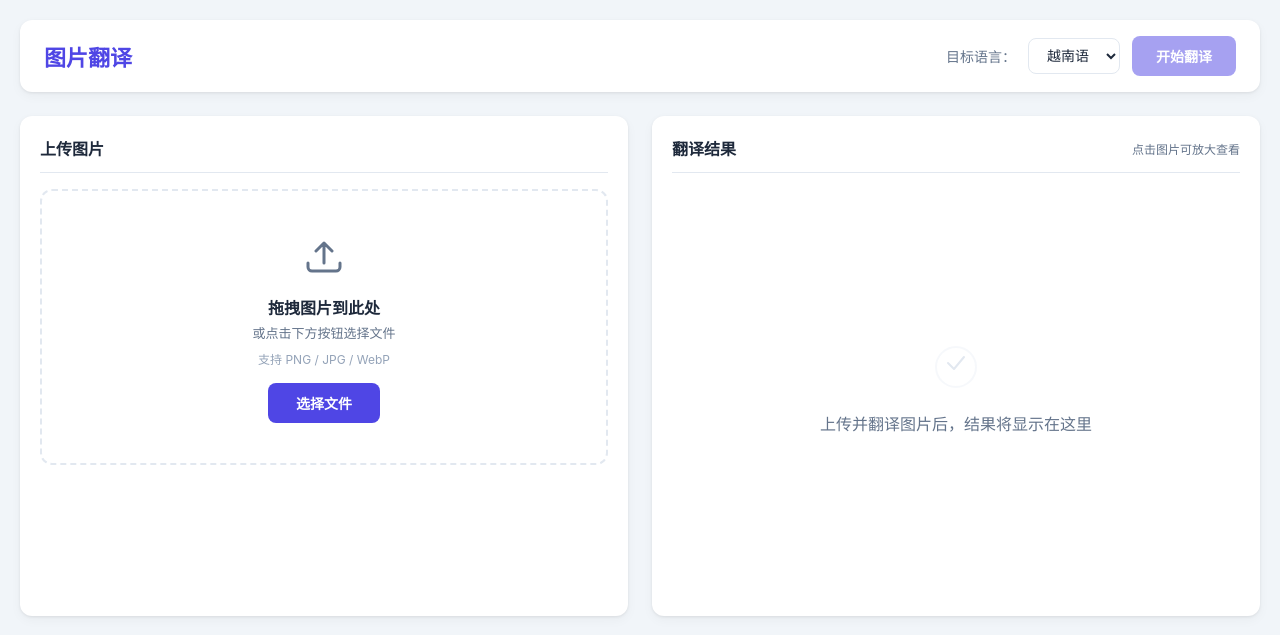
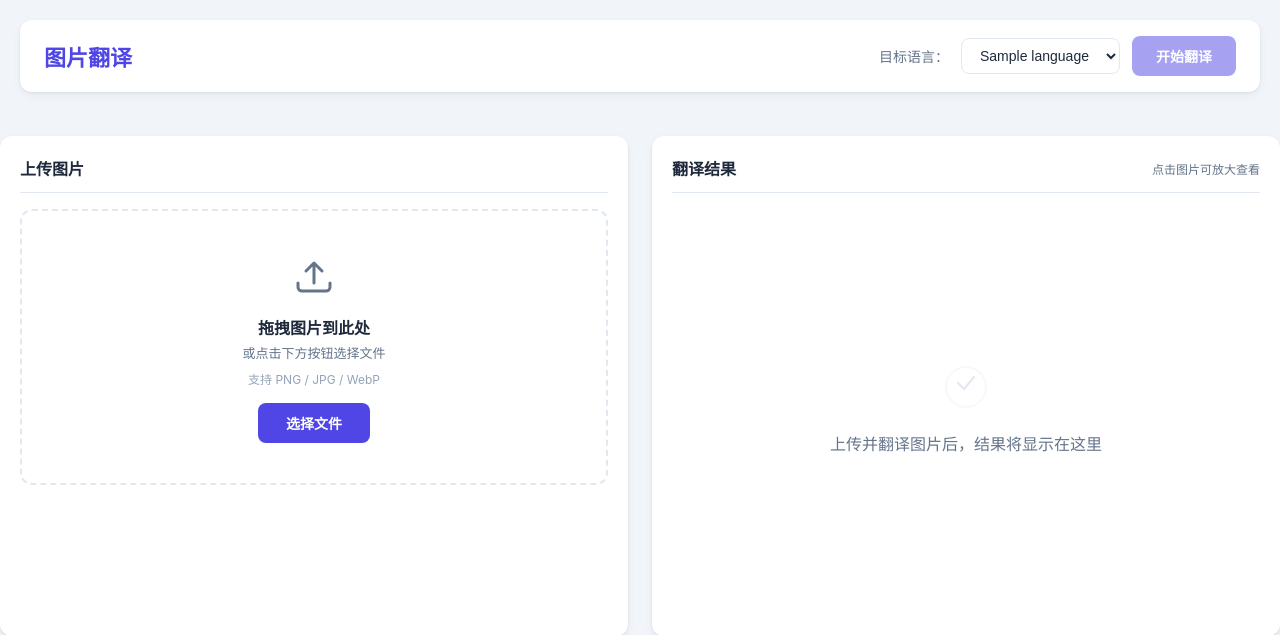
Before and after one commit to BugBunnyGo/image_translate, a Python web app: template templates/index.html in a window 1280 px wide. Shown: the top 635 px of the page. Run offline with Jinja, Linux system fonts and the light colour scheme; the template is opened without the code that fills it: most values are stand-ins (such as "Sample title", 1, 10 or a date in 2020).

Commit message:
refactor: language registry single-source + dropoff stale deps
- engine.py: split LANGUAGE_MAP into LANGUAGE_NAME (UI labels) +
  LANGUAGE_MAP (target lang code); app.py passes LANGUAGE_NAME so
  the dropdown cannot drift from the backend again
- templates/index.html: render <option>s via Jinja loop over labels
- requirements.txt: drop paddlex (never imported)
- .gitignore: ignore debug_*.html/png, archive/, images/

```diff
--- a/app.py
+++ b/app.py
@@ -2,9 +2,7 @@
 import uuid
 from pathlib import Path
 from flask import Flask, render_template, request, jsonify, send_from_directory
-from translate_engine.engine import translate_image, LANGUAGE_MAP, get_ocr
-
-app = Flask(__name__)
+from translate_engine.engine import translate_image, LANGUAGE_MAP, LANGUAGE_NAME, get_ocr
 
 UPLOAD_DIR = Path(__file__).parent / "uploads"
 
@@ -24,7 +22,7 @@
 
 @app.route("/")
 def index():
-    return render_template("index.html", languages=LANGUAGE_MAP)
+    return render_template("index.html", languages=LANGUAGE_NAME)
 
 
 @app.route("/api/translate", methods=["POST"])
--- a/requirements.txt
+++ b/requirements.txt
@@ -6,4 +6,5 @@
 pillow==12.2.0
 paddlepaddle==3.0.0
 paddleocr==3.5.0
-paddlex==3.5.1
+
+</input>
--- a/templates/index.html
+++ b/templates/index.html
@@ -14,15 +14,13 @@
             <div class="controls">
                 <label for="lang-select">目标语言：</label>
                 <select id="lang-select">
-                    <option value="en">英语</option>
-                    <option value="vi" selected>越南语</option>
-                    <option value="fr">法语</option>
-                    <option value="de">德语</option>
-                    <option value="th">泰语</option>
-                    <option value="id">印尼语</option>
-                    <option value="ja">日语</option>
+                {% for code, name in languages.items() %}
+                    <option value="{{ code }}">{{ name }}</option>
+                {% endfor %}
                 </select>
                 <button id="translate-btn" class="btn-primary" disabled>开始翻译</button>
+                </div>
+
             </div>
         </header>
 
```
Also changed, not shown: translate_engine/engine.py (+11 -8 lines), 1 other file.
